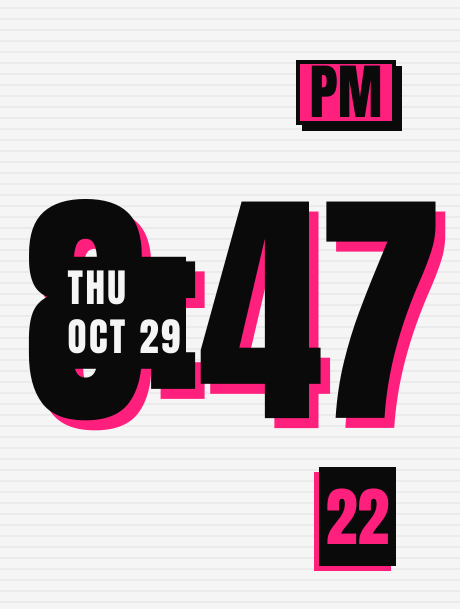
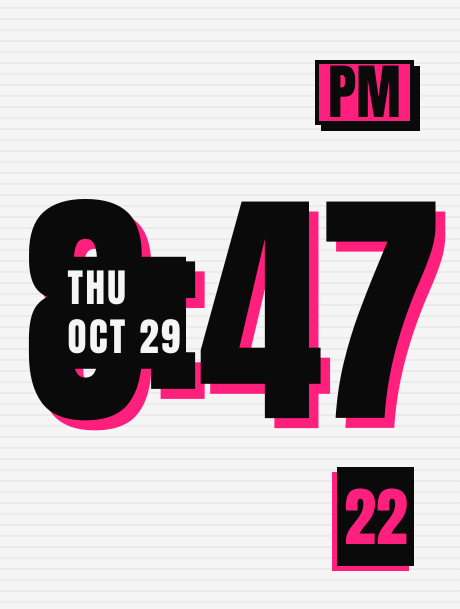
Before and after one commit to shchun/deskclock, an Electron app: page app/index.html in a window 460 px wide. Shown: the part 109-718 px from the top of the page. Drawn offline with Linux system fonts and the light colour scheme.

Commit message:
fix: Brutal Type의 AM/PM과 초를 오른쪽으로 이동

```diff
--- a/app/index.html
+++ b/app/index.html
@@ -117,7 +117,7 @@
     color:#0a0a0a; text-shadow:7px 7px 0 #FF1F7D;
   }
   .f3-ampm{
-    position:absolute; top:20%; right:14%;
+    position:absolute; top:20%; right:10%;
     font-family:'Anton',sans-serif; font-size:13vmin; line-height:.9;
     color:#0a0a0a; background:#FF1F7D; padding:.4vmin 2vmin;
     border:4px solid #0a0a0a; box-shadow:6px 6px 0 #0a0a0a;
@@ -130,7 +130,7 @@
     text-transform:uppercase;
   }
   .f3-sec{
-    position:absolute; right:14%; bottom:20%;
+    position:absolute; right:10%; bottom:20%;
     font-family:'Anton',sans-serif; font-size:14vmin; color:#FF1F7D;
     background:#0a0a0a; padding:.2vmin 1.4vmin;
     box-shadow:-5px 5px 0 #FF1F7D;
```
